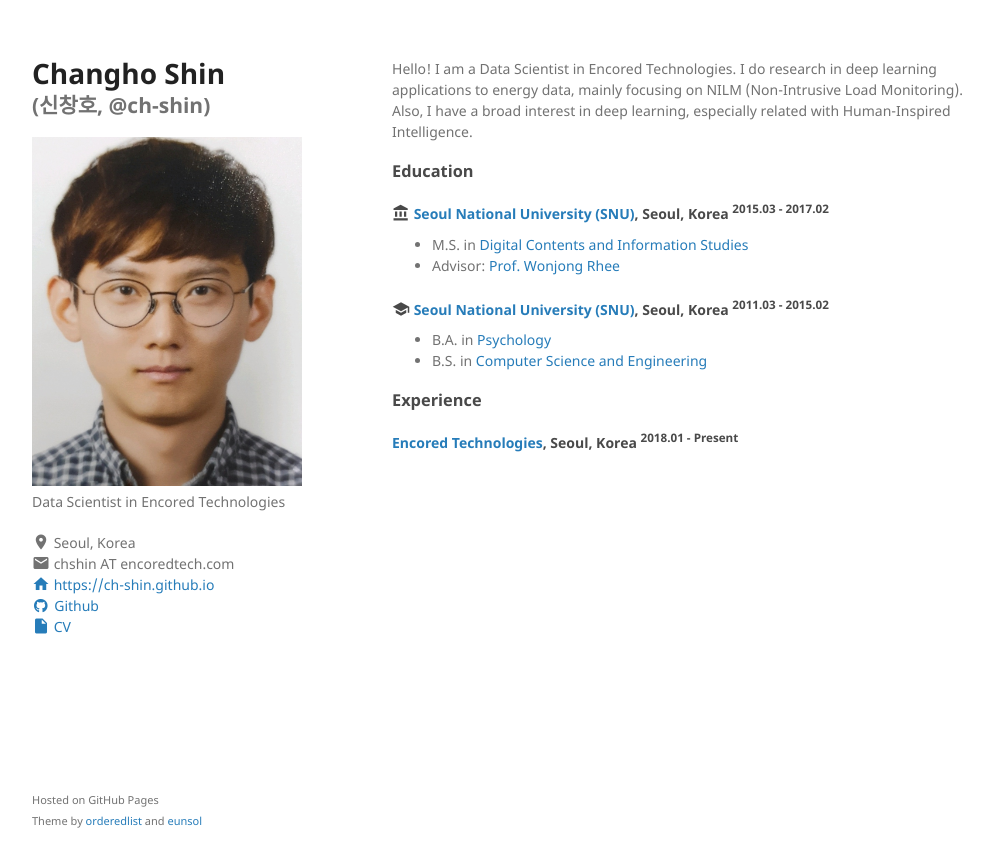
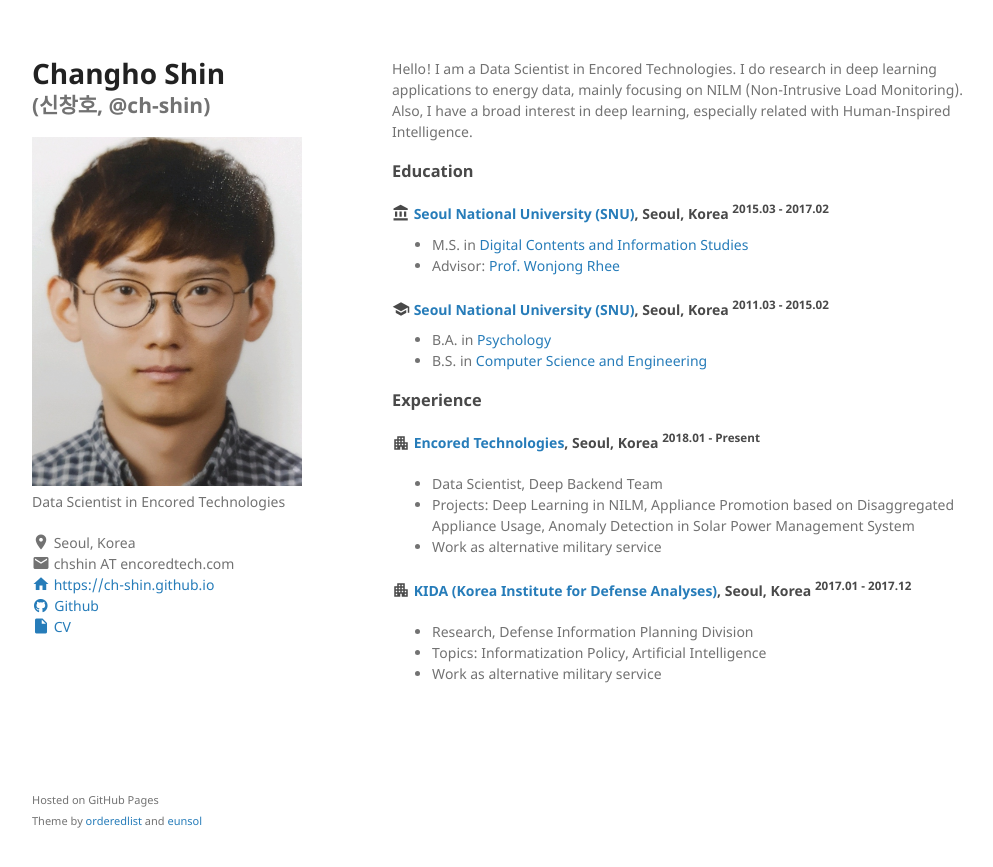
Before and after one commit to ch-shin/ch-shin.github.io, a Jekyll site: the page built from index.md, in a window 1280 px wide. Shown: the top 867 px of the page, without its empty margins (128-1121 px from the left). Built offline with Jekyll 4.4.1, drawn with Linux system fonts in a browser that asks for light colours.

Commit message:
Add job information

```diff
--- a/index.md
+++ b/index.md
@@ -34,6 +34,20 @@ I do research in deep learning applications to energy data, mainly focusing on N
 ### Experience
 
 <h4 class="experience">
-  <a href="enertalk">Encored Technologies</a>, Seoul, Korea
+  <i class="material-icons md-18">apartment</i>
+  <a href="enertalk.com">Encored Technologies</a>, Seoul, Korea
   <sup>2018.01 - Present</sup>
 </h4>
+- Data Scientist, Deep Backend Team
+- Projects: Deep Learning in NILM, Appliance Promotion based on Disaggregated Appliance Usage, Anomaly Detection in Solar Power Management System
+- Work as alternative military service
+
+<h4 class="experience">
+  <i class="material-icons md-18">apartment</i>
+  <a href="kida.re.kr">KIDA (Korea Institute for Defense Analyses)</a>, Seoul, Korea
+  <sup>2017.01 - 2017.12</sup>
+</h4>
+
+- Research, Defense Information Planning Division
+- Topics: Informatization Policy, Artificial Intelligence
+- Work as alternative military service
```
